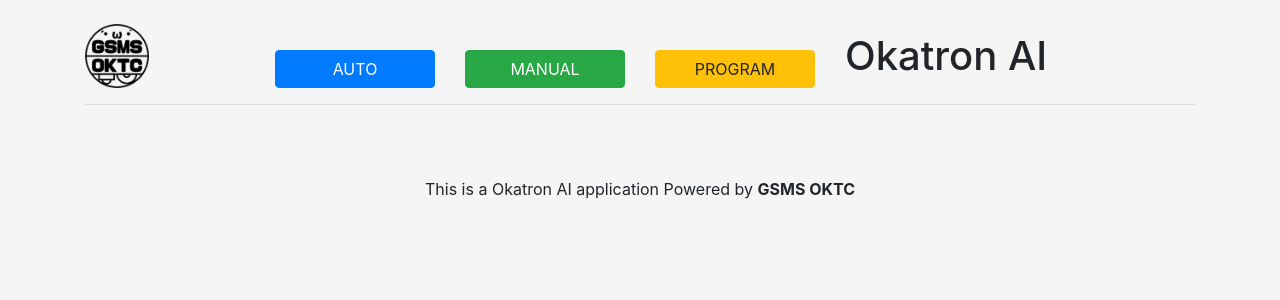
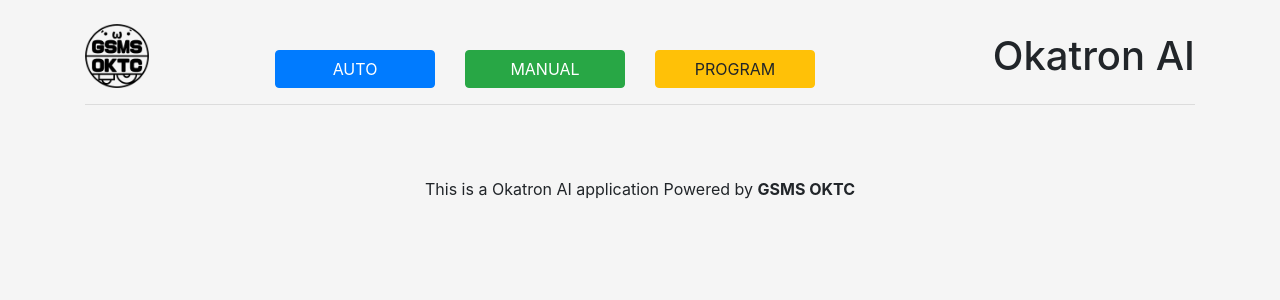
Before and after one commit to gsc2000/OkatronAI, a Flask app: template server/templates/index.html in a window 1280 px wide. Shown: the top 300 px of the page. Run offline with Flask 2, Linux system fonts and the light colour scheme; the template is opened without the code that fills it, so the values that code supplies are empty; some libraries are stand-ins or nearby versions.

Commit message:
タイトルの文字を右寄せに変更

```diff
--- a/server/templates/auto.html
+++ b/server/templates/auto.html
@@ -24,7 +24,7 @@
         <div class="col-md-2 align-self-end">
             <button type="button" class="btn btn-warning btn-block" onclick="window.location.href='/mode/3'">PROGRAM</button>
         </div>
-        <div class="col text-end align-self-end">
+        <div class="col text-end align-self-end text-right">
             <h1>AUTO MODE</h1>
         </div>
       </div>
--- a/server/templates/index.html
+++ b/server/templates/index.html
@@ -24,7 +24,7 @@
             <div class="col-md-2 align-self-end">
                 <button type="button" class="btn btn-warning btn-block" onclick="window.location.href='/mode/3'">PROGRAM</button>
             </div>
-            <div class="col text-end align-self-end">
+            <div class="col text-end align-self-end text-right">
                 <h1>Okatron AI</h1>
             </div>
         </div>
--- a/server/templates/manual.html
+++ b/server/templates/manual.html
@@ -25,7 +25,7 @@
         <div class="col-md-2 align-self-end">
             <button type="button" class="btn btn-warning btn-block" onclick="window.location.href='/mode/3'">PROGRAM</button>
         </div>
-        <div class="col text-end align-self-end">
+        <div class="col text-end align-self-end text-right">
             <h1>MANUAL MODE</h1>
         </div>
       </div>
--- a/server/templates/program.html
+++ b/server/templates/program.html
@@ -24,7 +24,7 @@
   <div class="col-md-2 align-self-end">
       <button type="button" class="btn btn-success btn-block" onclick="window.location.href='/mode/2'">MANUAL</button>
   </div>
-  <div class="col text-end align-self-end">
+  <div class="col text-end align-self-end text-right">
       <h1>PROGRAM MODE</h1>
   </div>
 </div>
```
